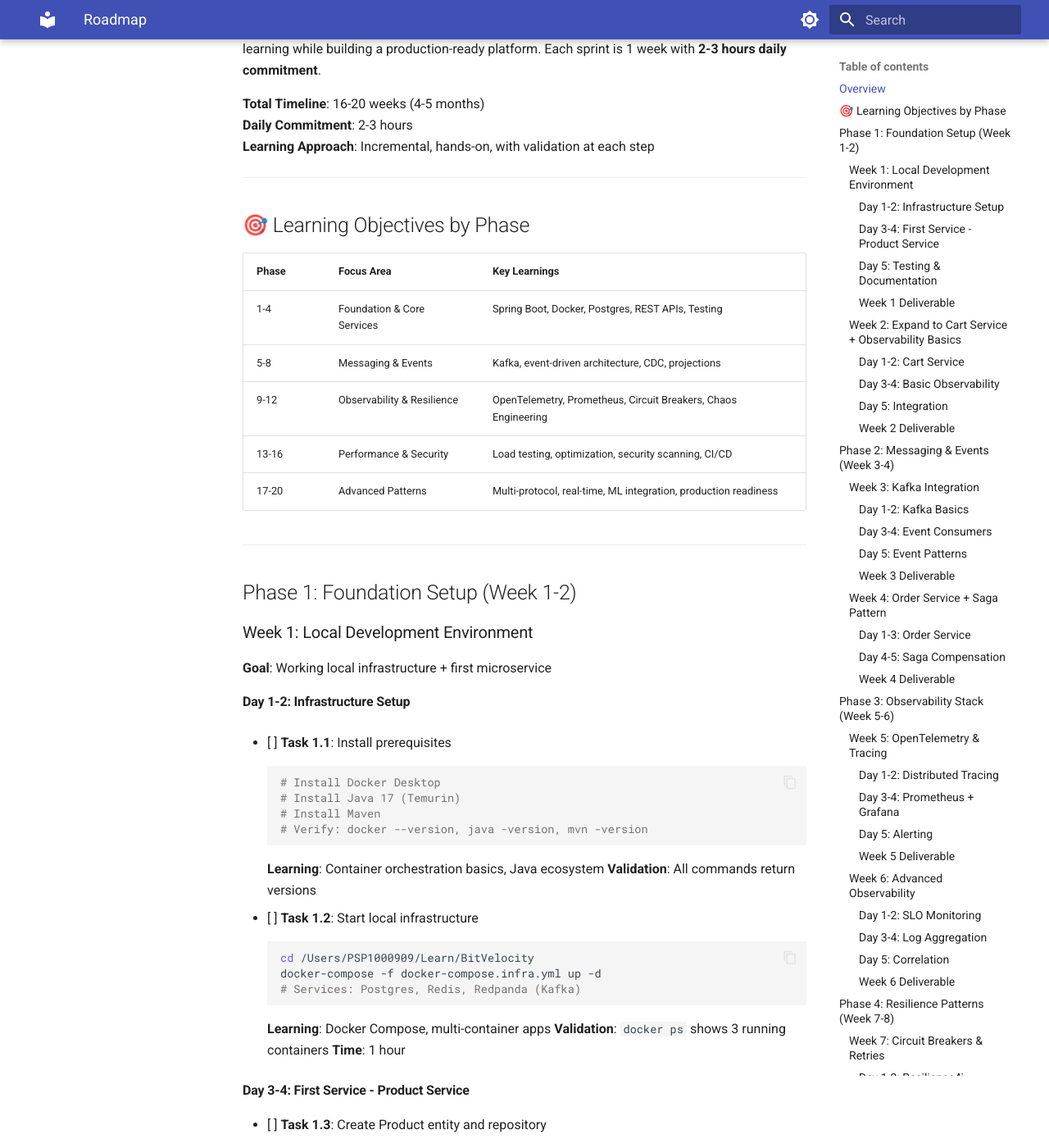
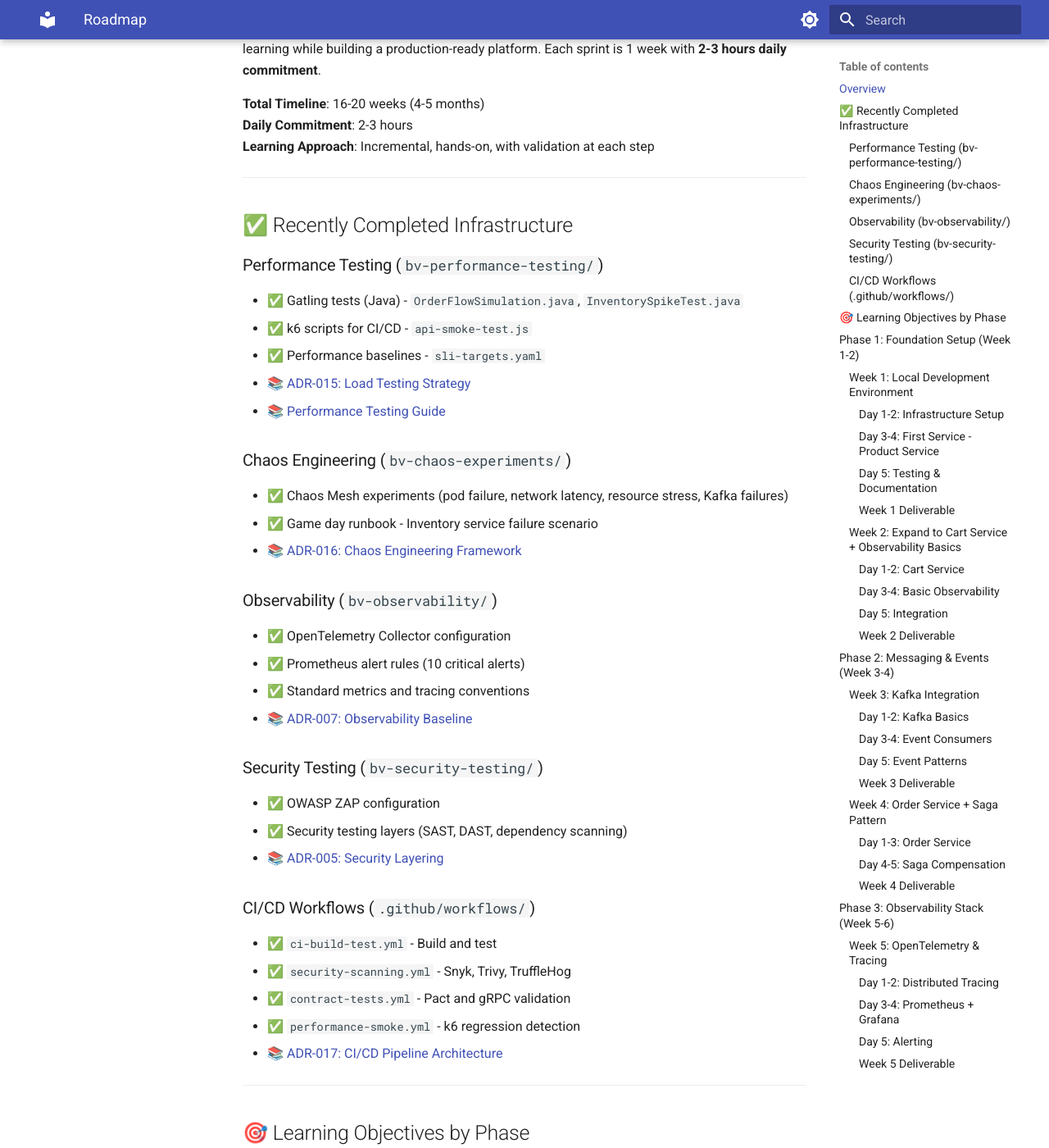
Before and after one commit to nitinkc/BitVelocity-Docs, an MkDocs documentation site: the page built from docs/05-PROJECT-MANAGEMENT/IMPLEMENTATION-ROADMAP.md, in a window 1280 px wide and 1400 px high, scrolled down 257 px. Shown: the whole window at 82% size. Built offline with MkDocs 1.6.1 and Material for MkDocs 9.7.7, drawn with Linux system fonts in a browser that asks for light colours.

Commit message:
Update IMPLEMENTATION-ROADMAP.md

```diff
--- a/docs/05-PROJECT-MANAGEMENT/IMPLEMENTATION-ROADMAP.md
+++ b/docs/05-PROJECT-MANAGEMENT/IMPLEMENTATION-ROADMAP.md
@@ -7,6 +7,40 @@ This roadmap provides a **detailed, week-by-week implementation plan** designed
 **Total Timeline**: 16-20 weeks (4-5 months)
 **Daily Commitment**: 2-3 hours
 **Learning Approach**: Incremental, hands-on, with validation at each step
+
+---
+
+## ✅ Recently Completed Infrastructure
+
+### Performance Testing (`bv-performance-testing/`)
+- ✅ Gatling tests (Java) - `OrderFlowSimulation.java`, `InventorySpikeTest.java`
+- ✅ k6 scripts for CI/CD - `api-smoke-test.js`
+- ✅ Performance baselines - `sli-targets.yaml`
+- 📚 [ADR-015: Load Testing Strategy](../adr/ADR-015-load-testing-strategy.md)
+- 📚 [Performance Testing Guide](../03-DEVELOPMENT/performance-testing-guide.md)
+
+### Chaos Engineering (`bv-chaos-experiments/`)
+- ✅ Chaos Mesh experiments (pod failure, network latency, resource stress, Kafka failures)
+- ✅ Game day runbook - Inventory service failure scenario
+- 📚 [ADR-016: Chaos Engineering Framework](../adr/ADR-016-chaos-engineering-framework.md)
+
+### Observability (`bv-observability/`)
+- ✅ OpenTelemetry Collector configuration
+- ✅ Prometheus alert rules (10 critical alerts)
+- ✅ Standard metrics and tracing conventions
+- 📚 [ADR-007: Observability Baseline](../adr/ADR-007-observability-baseline.md)
+
+### Security Testing (`bv-security-testing/`)
+- ✅ OWASP ZAP configuration
+- ✅ Security testing layers (SAST, DAST, dependency scanning)
+- 📚 [ADR-005: Security Layering](../adr/ADR-005-security-layering.md)
+
+### CI/CD Workflows (`.github/workflows/`)
+- ✅ `ci-build-test.yml` - Build and test
+- ✅ `security-scanning.yml` - Snyk, Trivy, TruffleHog
+- ✅ `contract-tests.yml` - Pact and gRPC validation
+- ✅ `performance-smoke.yml` - k6 regression detection
+- 📚 [ADR-017: CI/CD Pipeline Architecture](../adr/ADR-017-cicd-pipeline-architecture.md)
 
 ---
 
```
